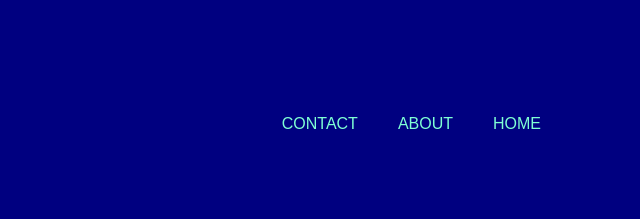
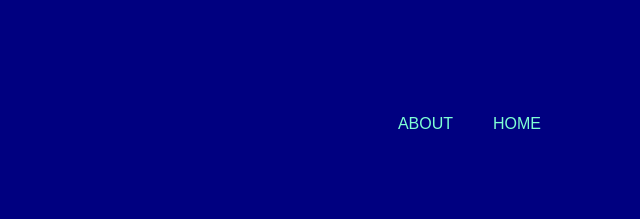
Before and after one commit to davidelisha/david-tek, a plain HTML site: page index.html in a window 1280 px wide. Shown: the top 219 px of the page, 571-1211 px from the left. Drawn offline with Linux system fonts and the light colour scheme.

Commit message:
removed contact nav

```diff
--- a/index.html
+++ b/index.html
@@ -15,7 +15,7 @@
         <ul>
           <li><a href="#">HOME</a></li>
           <li><a href="#">ABOUT</a></li>
-          <li><a href="#">CONTACT</a></li>
+          <!-- <li><a href="#">CONTACT</a></li> -->
         </ul>
       </div>
     </nav>
```
